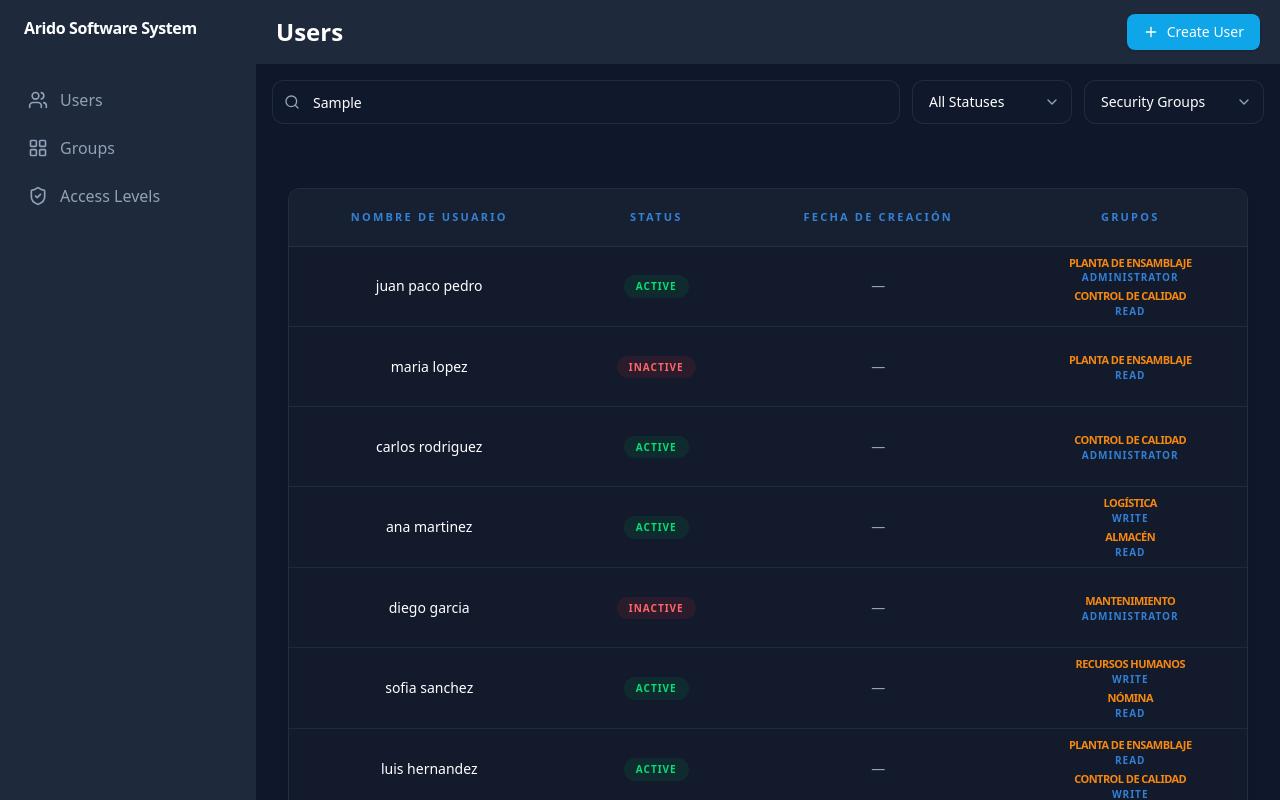
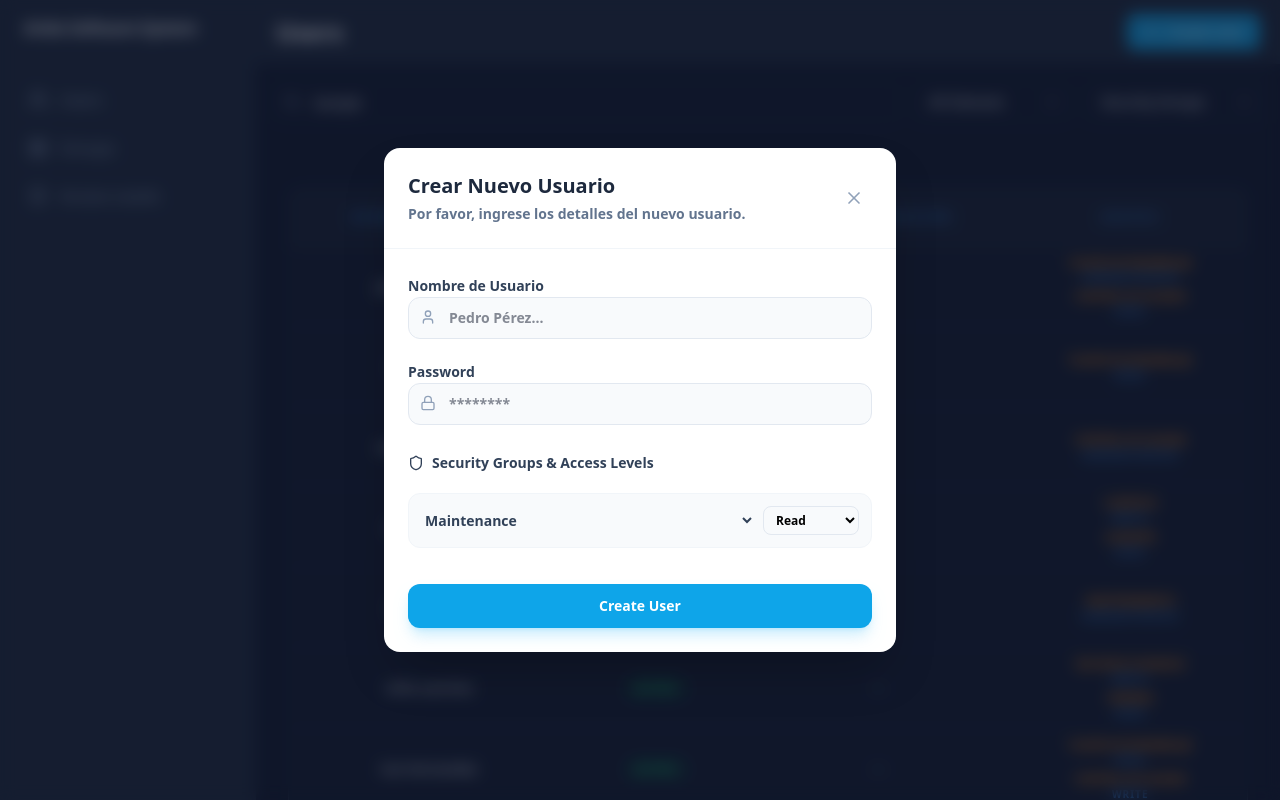
Before and after one commit to tadeowoto/Arido-Software-Challenge-Dashboard, a Next.js app: page / in a window 1280 px wide. Both pictures are taken after typing "Sample" into the empty fields and a click on the button "Create User". Shown: the top 800 px of the page. Built offline with nearby package versions, Linux system fonts and the light colour scheme.

Commit message:
feat(UserFormModal): main structore added and modal implementation

```diff
--- /dev/null
+++ b/components/UserFormModal.tsx
@@ -0,0 +1,92 @@
+import { X, User, Lock, Shield } from "lucide-react";
+
+interface UserFormModalProps {
+  open: boolean;
+  onclose: () => void;
+}
+
+export default function UserFormModal({ open, onclose }: UserFormModalProps) {
+  if (!open) return null;
+
+  return (
+    <div className="fixed inset-0 z-100 flex items-center justify-center p-4">
+      <div
+        className="absolute inset-0 bg-slate-900/60 backdrop-blur-sm transition-opacity"
+        onClick={onclose}
+      />
+
+      <div className="relative bg-white w-full max-w-lg rounded-2xl shadow-2xl overflow-hidden animate-in fade-in zoom-in duration-200">
+        <div className="flex items-center justify-between p-6 border-b border-slate-100">
+          <div>
+            <h2 className="text-xl font-bold text-slate-800">
+              Crear Nuevo Usuario
+            </h2>
+            <p className="text-sm text-slate-500 mt-1">
+              Por favor, ingrese los detalles del nuevo usuario.
+            </p>
+          </div>
+          <button
+            onClick={onclose}
+            className="p-2 hover:bg-slate-100 rounded-full transition-colors text-slate-400 hover:text-slate-600"
+          >
+            <X className="w-5 h-5" />
+          </button>
+        </div>
+
+        <form className="p-6 space-y-5">
+          <div className="space-y-1.5">
+            <label className="text-sm font-semibold text-slate-700">
+              Nombre de Usuario
+            </label>
+            <div className="relative">
+              <User className="absolute left-3 top-3 w-4 h-4 text-slate-400" />
+              <input
+                type="text"
+                placeholder="Pedro Pérez..."
+                className="w-full pl-10 pr-4 py-2.5 bg-slate-50 border border-slate-200 rounded-xl text-sm focus:outline-none focus:ring-2 focus:ring-sky-500/20 focus:border-sky-500 transition-all text-slate-900"
+              />
+            </div>
+          </div>
+
+          <div className="space-y-1.5">
+            <label className="text-sm font-semibold text-slate-700">
+              Password
+            </label>
+            <div className="relative">
+              <Lock className="absolute left-3 top-3 w-4 h-4 text-slate-400" />
+              <input
+                type="password"
+                placeholder="********"
+                className="w-full pl-10 pr-4 py-2.5 bg-slate-50 border border-slate-200 rounded-xl text-sm focus:outline-none focus:ring-2 focus:ring-sky-500/20 focus:border-sky-500 transition-all text-slate-900"
+              />
+            </div>
+          </div>
+
+          <div className="space-y-3 pt-2">
+            <div className="flex items-center gap-2 text-slate-700">
+              <Shield className="w-4 h-4" />
+              <label className="text-sm font-semibold">
+                Security Groups & Access Levels
+              </label>
+            </div>
+          </div>
+          <div className="flex gap-2 items-center p-3 bg-slate-50 rounded-xl border border-slate-100">
+            <select className="  flex-1 text-sm focus:outline-none text-slate-700">
+              <option>Maintenance</option>
+            </select>
+            <select className="w-24  text-black border border-slate-200 rounded-lg py-1 px-2 text-xs focus:outline-none">
+              <option>Read</option>
+              <option>Write</option>
+              <option>Admin</option>
+              <option>Owner</option>
+            </select>
+          </div>
+
+          <button className="w-full py-3 bg-[#0ea5e9] hover:bg-[#0284c7] text-white rounded-xl font-bold text-sm shadow-lg shadow-sky-500/20 transition-all active:scale-[0.98] mt-4">
+            Create User
+          </button>
+        </form>
+      </div>
+    </div>
+  );
+}
--- a/components/layout/Header.tsx
+++ b/components/layout/Header.tsx
@@ -1,19 +1,31 @@
+"use client";
 import { Plus } from "lucide-react";
+import { useState } from "react";
+import UserFormModal from "../UserFormModal";
 
 interface HeaderProps {
   where: string;
 }
 
 export default function Header({ where }: HeaderProps) {
+  const [isFormOpen, setIsFormOpen] = useState(false);
+
   return (
     <header className="font-bold sticky top-0 z-50 w-full h-16 bg-surface-dark flex items-center justify-between p-5">
       <div>
         <h1 className="text-xl md:text-2xl ">{where}</h1>
       </div>
-      <button className="flex items-center gap-2 bg-[#0ea5e9] hover:bg-[#0284c7] text-white px-4 py-2 rounded-lg text-sm font-medium transition-colors shadow-sm active:scale-95">
+      <button
+        onClick={() => setIsFormOpen(true)}
+        className="flex items-center gap-2 bg-[#0ea5e9] hover:bg-[#0284c7] text-white px-4 py-2 rounded-lg text-sm font-medium transition-colors shadow-sm active:scale-95"
+      >
         <Plus className="w-4 h-4" />
         Create User
       </button>
+
+      {isFormOpen && (
+        <UserFormModal open={isFormOpen} onclose={() => setIsFormOpen(false)} />
+      )}
     </header>
   );
 }
```
Also changed, not shown: components/UserForm.tsx (deleted).
